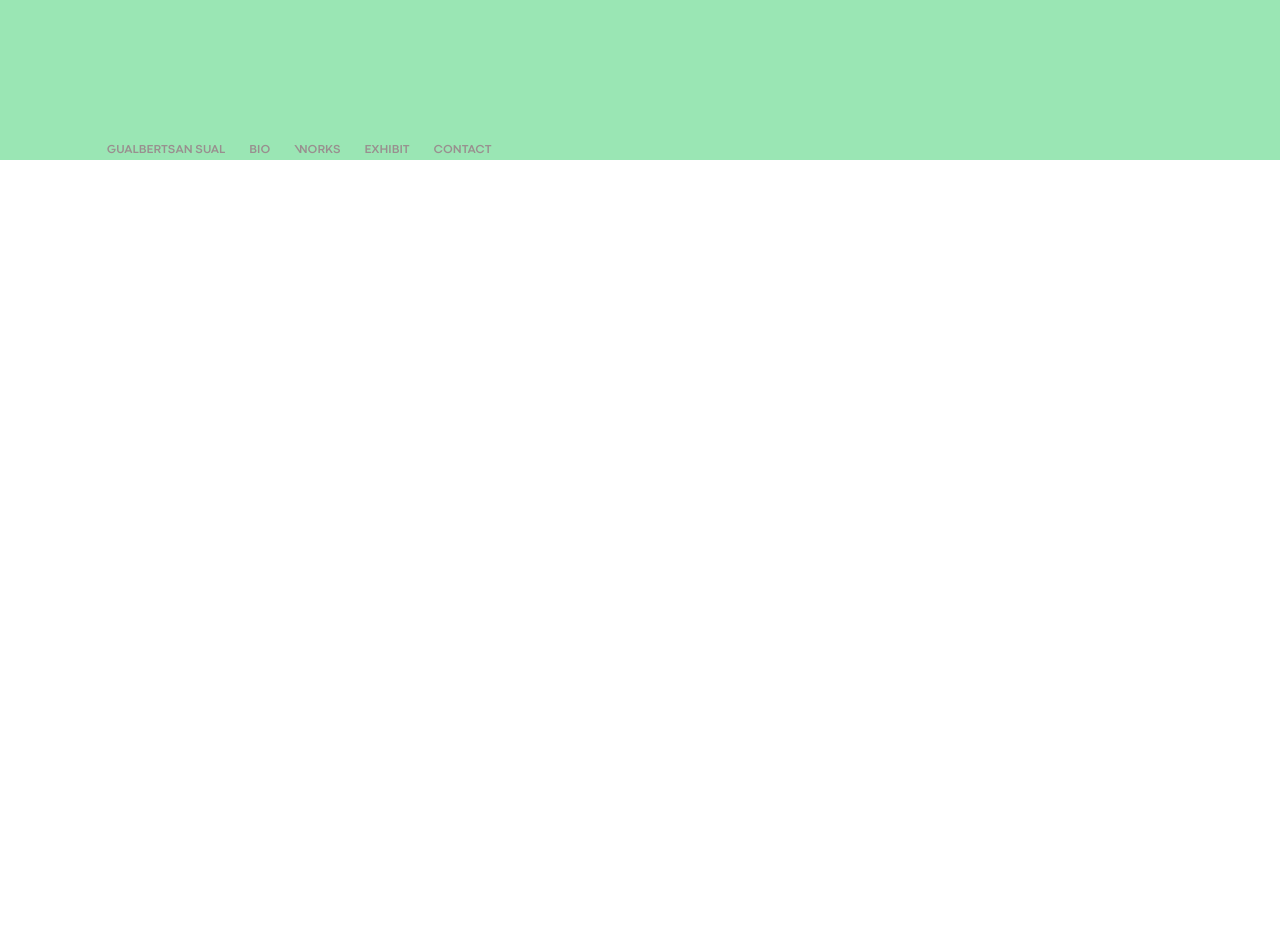
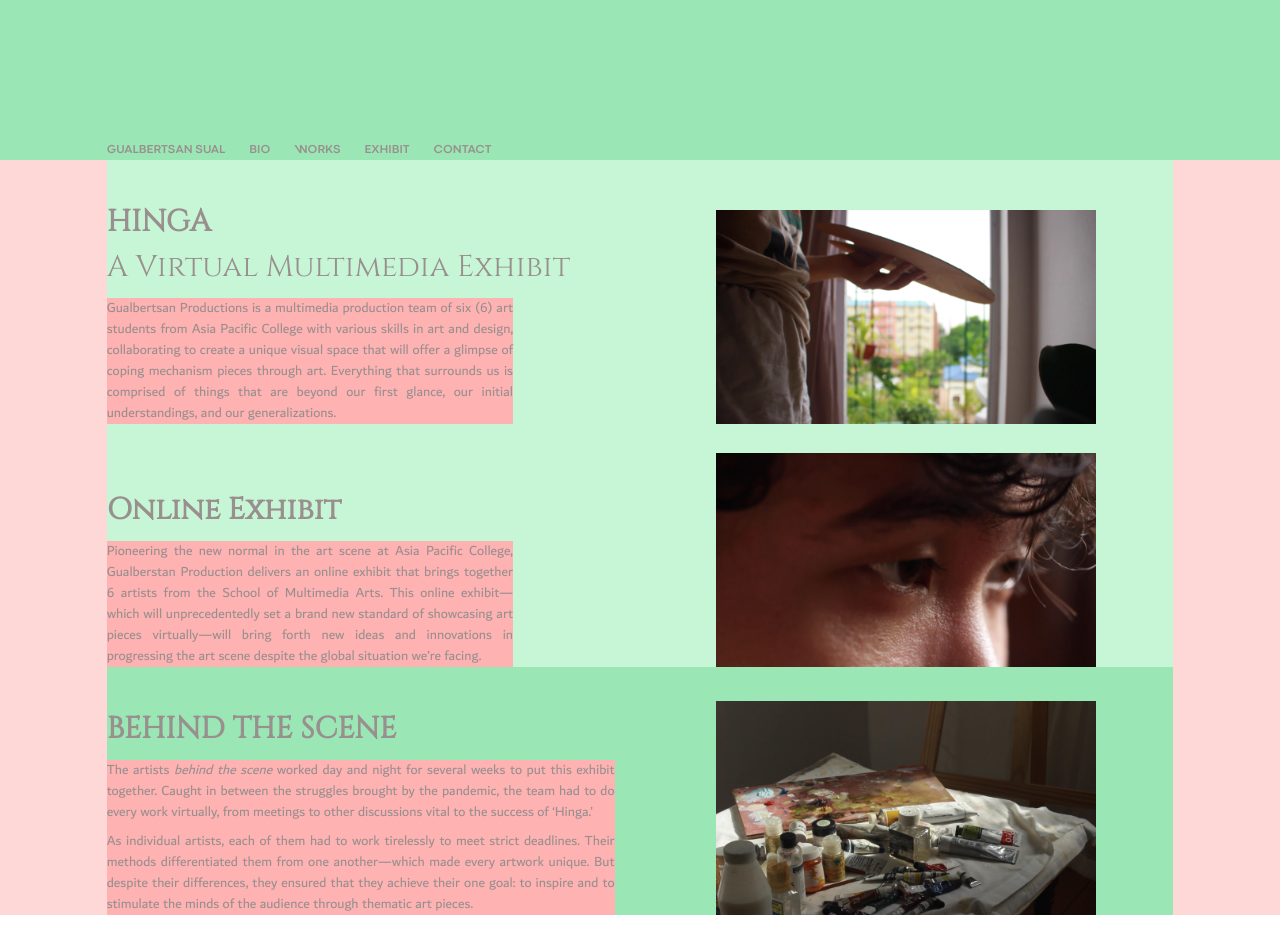
Before and after one commit to skull-works/photographyPorfolio, a React (Create React App) app: page /exhibit in a window 1280 px wide. Shown: the top 952 px of the page. Before the commit the page ends 800 px from the top, so only its background shows below. Built offline with nearby package versions, Linux system fonts and the light colour scheme.

Commit message:
added section1 for exhibit page

```diff
--- a/src/pages/exhibit/exhibit.js
+++ b/src/pages/exhibit/exhibit.js
@@ -1,5 +1,7 @@
 import React from 'react';
 import Navbar from '../../layout/navbar/navbar';
+
+import Section1 from './sections/section1';
 
 const Exhibit = () => {
     return (
@@ -9,7 +11,8 @@ const Exhibit = () => {
                 <Navbar showGual={true} isRegNav={true} />
             </header>
             <main className='content'>
-
+                <Section1 />
+                <br /> <br />
             </main>
         </div>
      );
--- /dev/null
+++ b/src/pages/exhibit/sections/section1.js
@@ -0,0 +1,92 @@
+import React from 'react';
+import HingaImage from '../../../images/MainPage/slideShow/B.jpg';
+import OnlineExhibitImage from '../../../images/MainPage/slideShow/A.jpg';
+import BehindTheSceneImage from '../../../images/MainPage/bigPics/4 big.jpg';
+
+import './styles.css';
+
+const Section1 = () => {
+
+    // ------ Tailwind styles -----
+
+    const textHeaders_Mobile = "text-center font-Cinzel font-bold";
+    const textHeaders2nd_Mobile = "text-center font-Cinzel";
+    const textParagraph_Mobile = "text-justify text-xs customFont-dubai mt-2";
+    const image_Mobile = "customHingaImage mt-4 mx-auto";
+
+    const Part1_Md = "md:w-8/12";
+    const Part2_Md = "md:w-6/12 mt-2 relative";
+    const textHeaders_Md = "md:text-left";
+    const textHeaders2nd_Md = "md:text-left";
+    const textParagraphContainer_Md = "md:w-10/12";
+
+    const textHeaders_Lg = "lg:text-2xl xl:text-3xl";
+    const textHeaders2nd_Lg = "lg:text-2xl xl:text-3xl";
+    const textParagraph_Lg = "lg:text-sm";
+    const textParagraphContainer_Lg = "lg:w-8/12";
+
+    const Grp3textParagraph_Mobile = "text-justify text-xs customFont-dubai mt-2";
+    const Grp3textParagraphContainer_Md = "md:w-10/12";
+    const Grp3textParagraphContainer_Lg = "lg:w-10/12";
+    const Grp3Part2_Md = "md:w-6/12 mt-2 relative";
+
+    return (
+        <div className="bg-red-200 customAlbertColor200">
+            <div className="PartHinga w-10/12 mx-auto pt-10 flex flex-col md:flex-row bg-green-200">
+                <div className={`${Part1_Md}`} >
+                    <h3 className={`${textHeaders_Mobile} ${textHeaders_Md} ${textHeaders_Lg}`}>HINGA</h3>
+                    <h3 className={`${textHeaders2nd_Mobile} ${textHeaders2nd_Md} ${textHeaders2nd_Lg}`}>A Virtual Multimedia Exhibit</h3>
+                    <div className={`${textParagraphContainer_Md} ${textParagraphContainer_Lg} bg-red-300`}>
+                        <p className={`${textParagraph_Mobile} ${textParagraph_Lg}`}>
+                            Gualbertsan Productions is a multimedia production team of six (6) art students from Asia Pacific College with various skills in art and design,
+                            collaborating to create a unique visual space that will offer a glimpse of coping mechanism pieces through art.
+                            Everything that surrounds us is comprised of things that are beyond our first glance, our initial understandings, and our generalizations.
+                        </p>
+                    </div>
+                </div>
+                <div className={`${Part2_Md}`}>
+                    <img className={`${image_Mobile}`} src={HingaImage} alt="HingaImage" />
+                </div>
+            </div>
+            <div className="PartHinga w-10/12 mx-auto pt-10 lg:pt-16 flex flex-col md:flex-row bg-green-200">
+                <div className={`${Part1_Md}`} >
+                    <h3 className={`${textHeaders_Mobile} ${textHeaders_Md} ${textHeaders_Lg}`}>Online Exhibit</h3>
+                    <div className={`${textParagraphContainer_Md} ${textParagraphContainer_Lg} bg-red-300`}>
+                        <p className={`${textParagraph_Mobile} ${textParagraph_Lg}`}>
+                            Pioneering the new normal in the art scene at Asia Pacific College,
+                            Gualberstan Production delivers an online exhibit that brings together 6 artists from the School of Multimedia Arts.
+                            This online exhibit—which will unprecedentedly set a brand new standard of showcasing art pieces virtually—will bring forth new ideas
+                            and innovations in progressing the art scene despite the global situation we’re facing.
+                        </p>
+                    </div>
+                </div>
+                <div className={`${Part2_Md}`}>
+                    <img className={`${image_Mobile} lg:mt-10`} src={OnlineExhibitImage} alt="OnlineExhibitImage" />
+                </div>
+            </div>
+            <div className="PartHinga w-10/12 mx-auto pt-10 flex flex-col md:flex-row bg-green-300">
+                <div className={`${Part1_Md}`} >
+                    <h3 className={`${textHeaders_Mobile} ${textHeaders_Md} ${textHeaders_Lg}`}>BEHIND THE SCENE</h3>
+                    <div className={`${Grp3textParagraphContainer_Md} ${Grp3textParagraphContainer_Lg} bg-red-300`}>
+                        <p className={`${Grp3textParagraph_Mobile} ${textParagraph_Lg}`}>
+                            The artists <span className="italic">behind the scene</span> worked day and night for several weeks to put this exhibit together.
+                            Caught in between the struggles brought by the pandemic, the team had to do every work virtually,
+                            from meetings to other discussions vital to the success of ‘Hinga.’
+                        </p>
+                        <p className={`${Grp3textParagraph_Mobile} ${textParagraph_Lg}`}>
+                            As individual artists, each of them had to work tirelessly to meet strict deadlines.
+                            Their methods differentiated them from one another—which made every artwork unique.
+                            But despite their differences, they ensured that they achieve their one goal:
+                            to inspire and to stimulate the minds of the audience through thematic art pieces.
+                        </p>
+                    </div>
+                </div>
+                <div className={`${Grp3Part2_Md}`}>
+                    <img className={`${image_Mobile}`} src={BehindTheSceneImage} alt="BehindTheSceneImage" />
+                </div>
+            </div>
+        </div>
+     );
+}
+
+export default Section1;
--- /dev/null
+++ b/src/pages/exhibit/sections/styles.css
@@ -0,0 +1,12 @@
+.customHingaImage {
+    width: 100%;
+    max-width: 400px;
+}
+
+@media only screen and (min-width: 1024px) {
+    .customHingaImage {
+        position: absolute;
+        bottom: 0;
+        max-width: 380px;
+    }
+}
```
